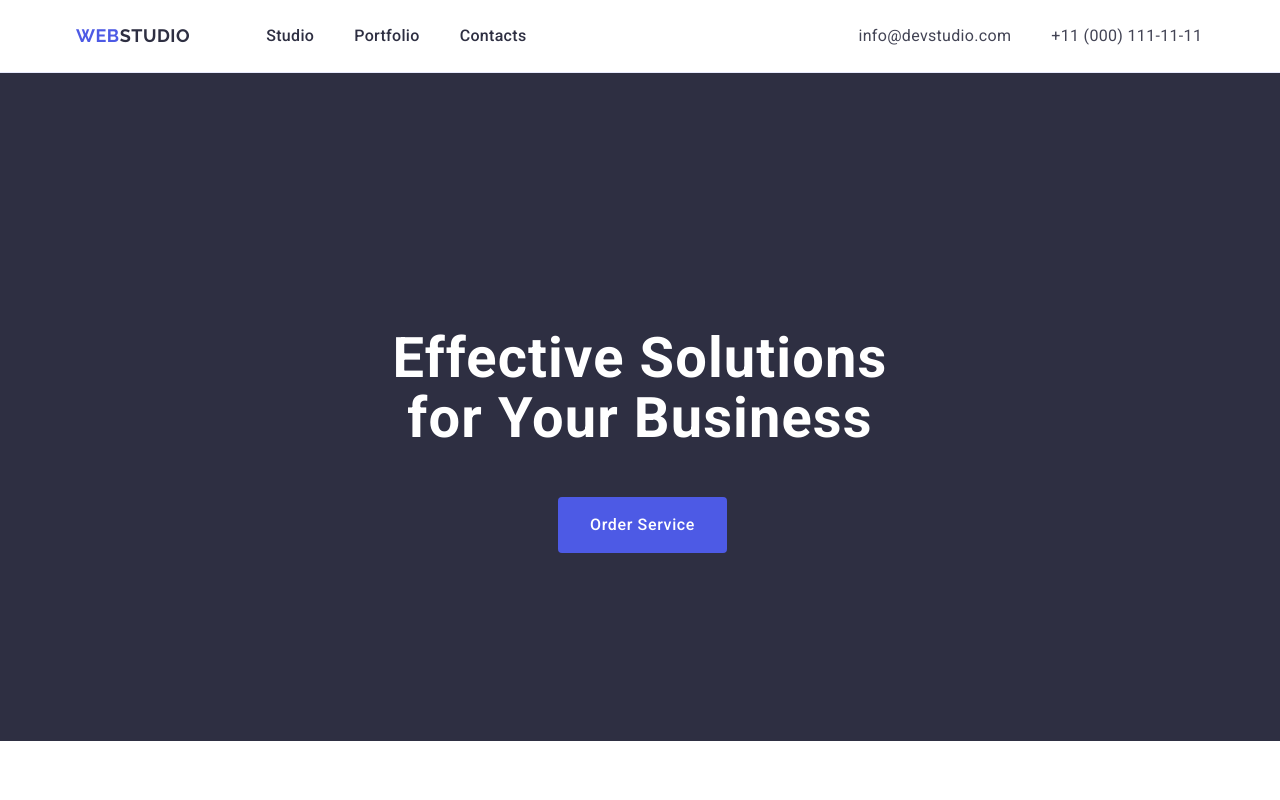
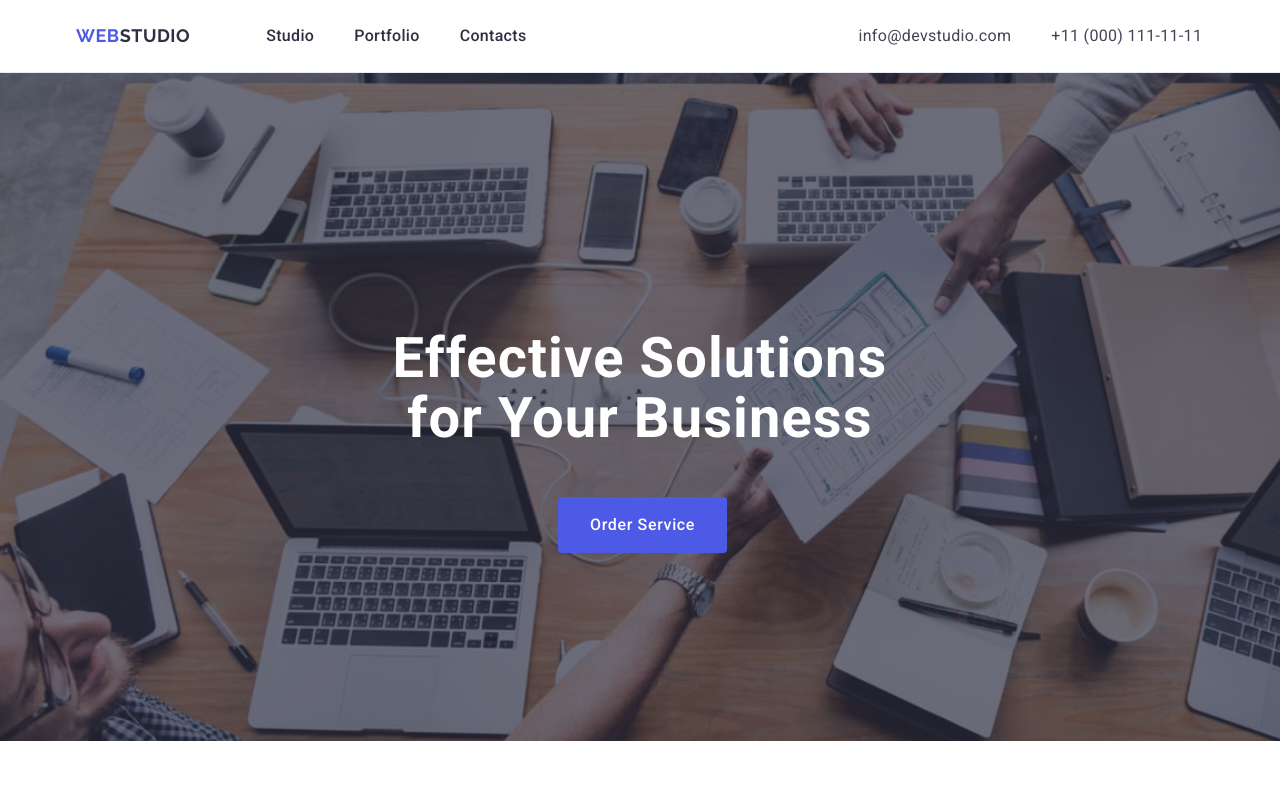
Before and after one commit to viktor-pitukh-IF/goit-markup-hw-04, a plain HTML site: page index.html in a window 1280 px wide. Shown: the top 800 px of the page. Drawn offline with nearby package versions, Linux system fonts and the light colour scheme.

Commit message:
css images backgtound-image check

```diff
--- a/css/styles.css
+++ b/css/styles.css
@@ -163,10 +163,9 @@ img {
     /* height: 600px; */
 
     /*---- background-image for setcion hero ----*/
-    background-image: linear-gradient (to bottom,
-            rgba(46, 47, 66, 0.7),
-            rgba(46, 47, 66, 0.7)),
-        url("/images/people-office 1.jpg");
+
+    background-image: linear-gradient(to top, rgba(46, 47, 66, 0.7), rgba(46, 47, 66, 0.7)), url(../images/people-office-1.jpg);
+    background-size: cover;
 }
 
 
```
Also changed, not shown: images/people-office-1.jpg (renamed from images/people-office 1.jpg).
